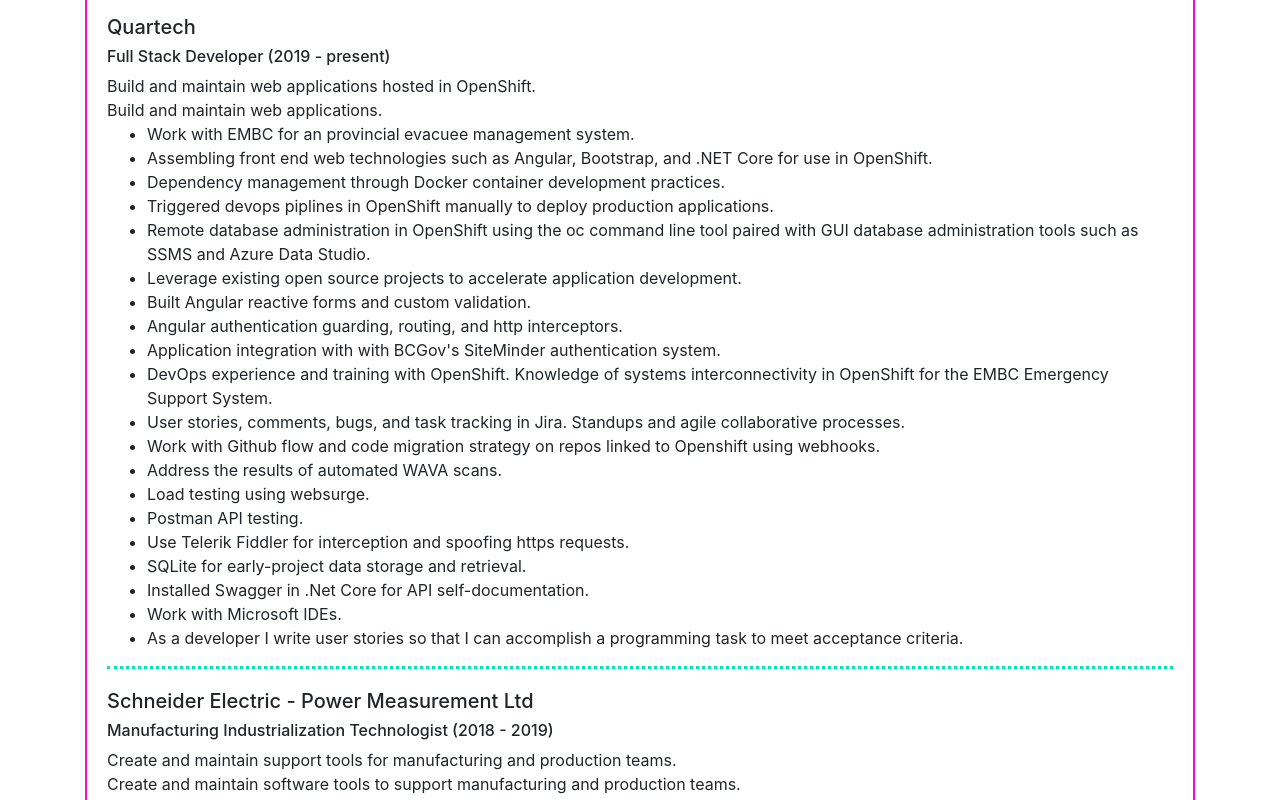
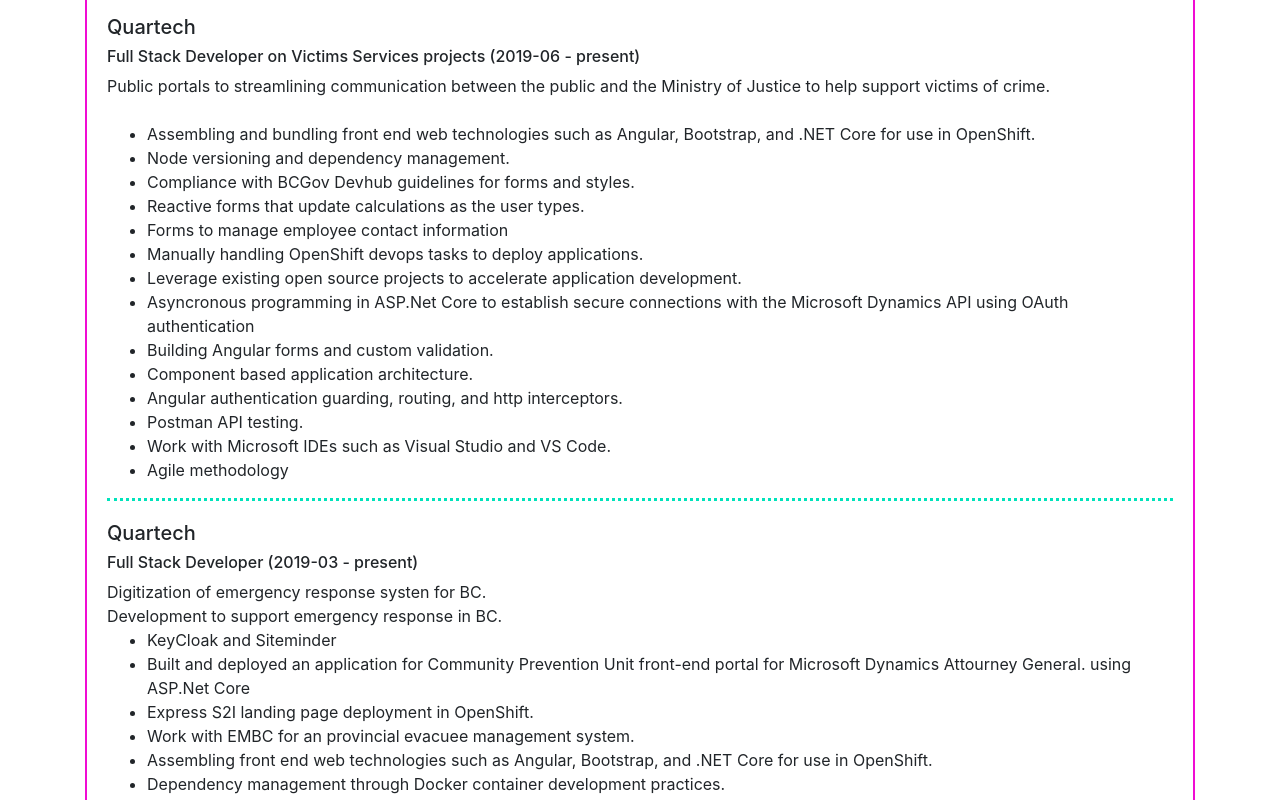
Before and after one commit to LayCraft/portfolio, an Angular app: page / in a window 1280 px wide. Shown: the part 2460-3260 px from the top of the page. Built offline with nearby package versions, Linux system fonts and the light colour scheme.

Commit message:
additions to job list

```diff
--- a/src/app/constants/jobs.ts
+++ b/src/app/constants/jobs.ts
@@ -1,14 +1,74 @@
-import { Job } from '../classes/job';
+import { iJob } from '../classes/job';
 
-export const JOBS: Job[] = [
+export const JOBS: iJob[] = [
+  {
+    companyName: 'Quartech',
+    positionName: 'Full Stack Developer on Victims Services projects',
+    startDate: '2019-06',
+    endDate: 'present',
+    shortDescription: 'Public portals to streamlining communication between the public and the Ministry of Justice to help support victims of crime.',
+    longDescription: '',
+    bonus: [
+      'Assembling and bundling front end web technologies such as Angular, Bootstrap, and .NET Core for use in OpenShift.',
+      'Node versioning and dependency management.',
+      'Compliance with BCGov Devhub guidelines for forms and styles.',
+      'Reactive forms that update calculations as the user types.',
+      'Forms to manage employee contact information',
+      'Manually handling OpenShift devops tasks to deploy applications.',
+      'Leverage existing open source projects to accelerate application development.',
+      'Asyncronous programming in ASP.Net Core to establish secure connections with the Microsoft Dynamics API using OAuth authentication ',
+      'Building Angular forms and custom validation.',
+      'Component based application architecture.',
+      'Angular authentication guarding, routing, and http interceptors.',
+      'Postman API testing.',
+      'Work with Microsoft IDEs such as Visual Studio and VS Code.',
+      'Agile methodology'
+    ],
+    software: [
+      'BASH',
+      'Github',
+      'JIRA',
+      'MS Teams',
+      'Microsoft Dynamics',
+      'Node.js',
+      'OpenShift CLI',
+      'OpenShift web Console',
+      'PlantUML',
+      'Postman',
+      'Rocket Chat',
+      'Visual Studio Code',
+      'Windows 10',
+    ],
+    technology: [
+      'ASP.Net Core 2',
+      'Angular 7',
+      'Bootstrap',
+      'HTTP APIs',
+      'Microsoft Dynamics',
+      'OpenShift',
+    ],
+    methodology: [
+      'Agile',
+      'Data wrangling',
+      'Feature branching',
+      'Kanban',
+      'RESTful API',
+      'Scrum',
+      'UML',
+    ]
+  },
   {
     companyName: 'Quartech',
     positionName: 'Full Stack Developer',
-    startDate: '2019', // March
+    project: 'Emergency Support Services modernization',
+    startDate: '2019-03',
     endDate: 'present',
-    shortDescription: 'Build and maintain web applications hosted in OpenShift.',
-    longDescription: 'Build and maintain web applications. ',
+    shortDescription: 'Digitization of emergency response systen for BC.',
+    longDescription: 'Development to support emergency response in BC.',
     bonus: [
+      'KeyCloak and Siteminder',
+      'Built and deployed an application for Community Prevention Unit front-end portal for Microsoft Dynamics Attourney General. using ASP.Net Core',
+      'Express S2I landing page deployment in OpenShift.',
       'Work with EMBC for an provincial evacuee management system.',
       'Assembling front end web technologies such as Angular, Bootstrap, and .NET Core for use in OpenShift.',
       'Dependency management through Docker container development practices.',
@@ -29,6 +89,44 @@
       'Installed Swagger in .Net Core for API self-documentation.',
       'Work with Microsoft IDEs.',
       'As a developer I write user stories so that I can accomplish a programming task to meet acceptance criteria.',
+    ],
+    software: [
+      'BASH',
+      'Bootstrap',
+      'Docker',
+      'Github',
+      'JIRA',
+      'MS Teams',
+      'Node.js',
+      'OpenShift CLI',
+      'OpenShift web Console',
+      'PlantUML',
+      'Postman',
+      'Puppeteer',
+      'Rocket Chat',
+      'Visual Studio Code',
+      'Windows 10',
+    ],
+    technology: [
+      'ASP.Net Core 2',
+      'Angular 7',
+      'Bootstrap',
+      'HTTP APIs',
+      'KeyCloak',
+      'Markdown',
+      'OpenShift',
+      'Siteminder',
+    ],
+    methodology: [
+      'Agile',
+      'DevOps',
+      'Feature branching',
+      'Kanban',
+      'Microservices',
+      'RESTful API',
+      'Scrum',
+      'UML',
+      'Wireframing'
     ]
   },
   {
@@ -73,6 +171,60 @@
       'Create team triage tool for automated risk assessment.',
       'Troubleshoot network and USB connected Zebra and Ricoh printers.',
       'Attended an agile development training bootcamp where I played the role of a project owner throughout the training.'
+    ],
+    software: [
+      'ASP.Net',
+      'Angular 6',
+      'BASH',
+      'Bootstrap',
+      'Docker',
+      'Express',
+      'Github Enterprise',
+      'LabView',
+      'MS Access',
+      'Nmap',
+      'Node.js',
+      'VNC',
+      'MongoDB',
+      'Express',
+      'VirtualBox',
+      'Perforce Helix',
+      'PlantUML',
+      'Python Flask',
+      'Raspberry Pi',
+      'Sharepoint',
+      'Slack',
+      'VB.Net',
+      'Visual Studio Code',
+      'Windows 10',
+      'Windows Server 2016',
+      'IIS web server',
+      'Windows Networking',
+      'SQL Server',
+      'SQL Server Management Studio (SSMS)',
+
+    ],
+    technology: [
+      'Microsoft Development',
+      'Angular 6',
+      'Bootstrap',
+      'No SQL',
+      'Normalized Database',
+      'ERP Systems',
+      'Hardware and software integrations',
+      'Virtualization',
+      'Documentation',
+      'Markdown',
+    ],
+    methodology: [
+      'Kanban',
+      'Poka Yoke',
+      'Jidoka',
+      'UML',
+      'APIs',
+      'Process automation',
+      'Logistics',
+      'Industrial ergonomics',
     ]
   },
   {
@@ -81,13 +233,32 @@
     startDate: '2017',
     endDate: '2018',
     shortDescription: 'Creation of software tools to support the manufacturing process.',
-    longDescription: 'Need a long description.',
+    longDescription: '',
     bonus: [
       'Process analysis for manufacturing change orders.',
       'Web application creation in MongoDB, Express, Angular, and NodeJS.',
       'Stakeholder presentations and public speaking.',
       'Stakeholder requirements gathering',
       'Third party software research and evaluation.'
+    ],
+    software: [
+      'Pencil Prototyping',
+      'Angular 4',
+      'MongoDB',
+      'Mongoose',
+      'Express',
+      'PlantUML'
+    ],
+    technology: [
+      'Plant UML',
+      'MEAN Stack',
+      'Node.js',
+    ],
+    methodology: [
+      'Iterative development',
+      'Process analysis',
+      'UML',
+      'Wireframing'
     ]
   },
   {
```
Also changed, not shown: src/app/classes/education.ts (+6 -6 lines), src/app/classes/job.ts (+12 -8 lines).
